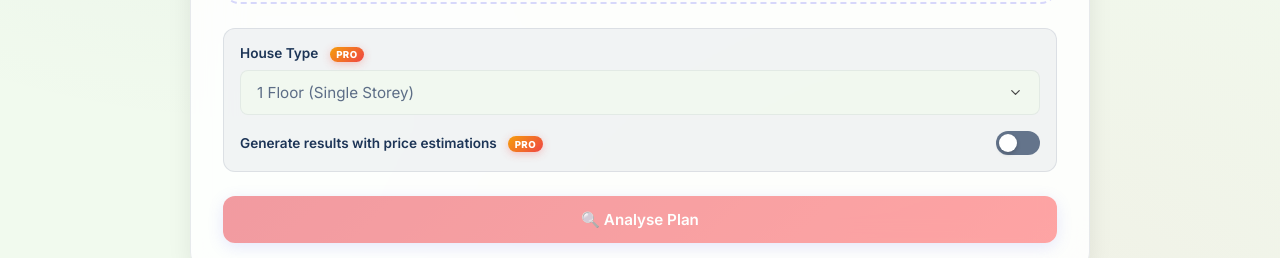
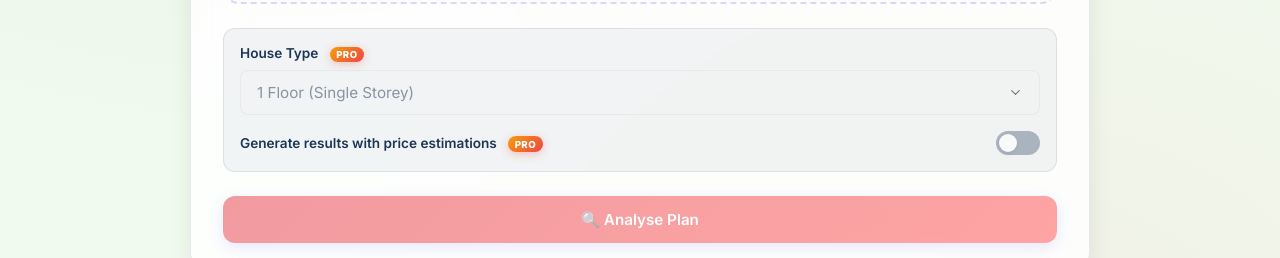
Before and after one commit to HabbzMSD/COSTCORRECT, a Next.js app in the folder frontend/: page / in a window 1280 px wide. Shown: the part 427-685 px from the top of the page. Built offline with nearby package versions, Linux system fonts and the light colour scheme; no server answers.

Commit message:
style: add disabled states for pro inputs

```diff
--- a/frontend/app/globals.css
+++ b/frontend/app/globals.css
@@ -313,6 +313,94 @@ body {
 
 .config-group {
   margin-bottom: 1rem;
+}
+
+.config-label {
+  display: block;
+  font-weight: 600;
+  margin-bottom: 0.5rem;
+  font-size: 0.9rem;
+}
+
+.config-select {
+  width: 100%;
+  padding: 0.5rem;
+  border-radius: var(--radius-sm);
+  border: 1px solid var(--border-subtle);
+  background: var(--bg-main);
+  color: var(--text-primary);
+  font-family: inherit;
+  font-size: 0.95rem;
+  transition: all 0.2s;
+}
+
+.config-select:focus {
+  outline: none;
+  border-color: var(--primary);
+  box-shadow: 0 0 0 2px rgba(228, 0, 43, 0.1);
+}
+
+.config-select:disabled {
+  opacity: 0.5;
+  cursor: not-allowed;
+  background-color: var(--bg-alt);
+}
+
+.toggle-switch-wrapper {
+  display: flex;
+  align-items: center;
+  justify-content: space-between;
+}
+
+/* Base Toggle Switch Component CSS... */
+.toggle-switch {
+  position: relative;
+  display: inline-block;
+  width: 50px;
+  height: 26px;
+}
+
+.toggle-switch input {
+  opacity: 0;
+  width: 0;
+  height: 0;
+}
+
+.slider {
+  position: absolute;
+  cursor: pointer;
+  top: 0;
+  left: 0;
+  right: 0;
+  bottom: 0;
+  background-color: #ccc;
+  transition: .4s;
+  border-radius: 34px;
+}
+
+.slider:before {
+  position: absolute;
+  content: "";
+  height: 18px;
+  width: 18px;
+  left: 4px;
+  bottom: 4px;
+  background-color: white;
+  transition: .4s;
+  border-radius: 50%;
+}
+
+input:checked+.slider {
+  background-color: var(--primary);
+}
+
+input:checked+.slider:before {
+  transform: translateX(24px);
+}
+
+input:disabled+.slider {
+  opacity: 0.5;
+  cursor: not-allowed;
 }
 
 .config-group:last-child {
```
